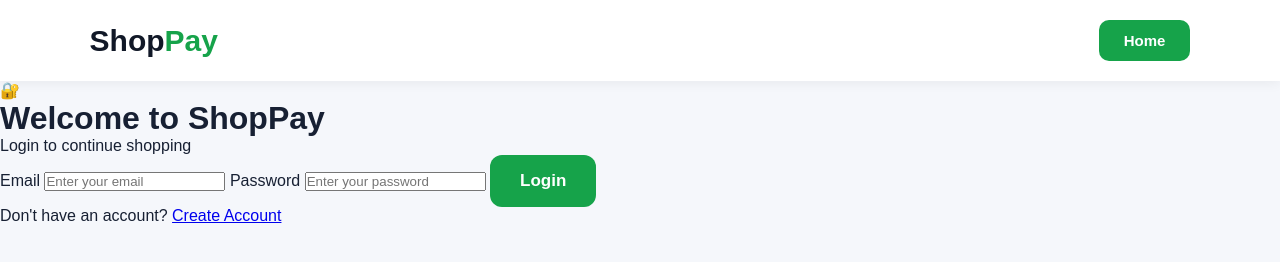
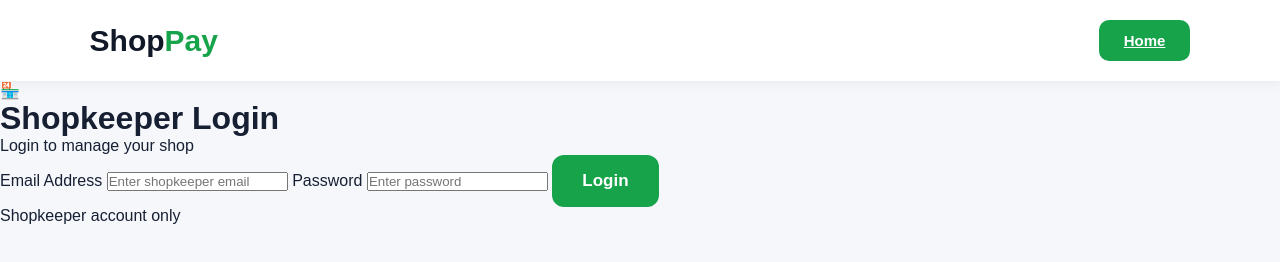
Before and after one commit to kavitadennis89-cloud/shopay, a plain HTML site: page login.html in a window 1280 px wide. Drawn offline with Linux system fonts and the light colour scheme.

Commit message:
Update login.html

```diff
--- a/login.html
+++ b/login.html
@@ -4,7 +4,7 @@
     <meta charset="UTF-8">
     <meta name="viewport" content="width=device-width, initial-scale=1.0">
 
-    <title>ShopPay - Login</title>
+    <title>ShopPay - Shopkeeper Login</title>
 
     <link rel="stylesheet" href="style.css">
 </head>
@@ -12,70 +12,91 @@
 <body>
 
     <header class="header">
-        <div class="logo">Shop<span>Pay</span></div>
 
-        <button class="login-btn" onclick="goHome()">
+        <div class="logo">
+            Shop<span>Pay</span>
+        </div>
+
+        <a href="index.html" class="login-btn">
             Home
-        </button>
+        </a>
+
     </header>
+
 
     <main class="login-page">
 
         <div class="login-box">
 
-            <div class="login-icon">🔐</div>
+            <div class="login-icon">
+                🏪
+            </div>
 
-            <h1>Welcome to ShopPay</h1>
+            <h1>Shopkeeper Login</h1>
 
-            <p>Login to continue shopping</p>
+            <p>
+                Login to manage your shop
+            </p>
+
 
             <form id="loginForm">
 
-                <label>Email</label>
+                <label for="email">
+                    Email Address
+                </label>
 
                 <input
                     type="email"
                     id="email"
-                    placeholder="Enter your email"
+                    placeholder="Enter shopkeeper email"
                     required
                 >
 
-                <label>Password</label>
+
+                <label for="password">
+                    Password
+                </label>
 
                 <input
                     type="password"
                     id="password"
-                    placeholder="Enter your password"
+                    placeholder="Enter password"
                     required
                 >
 
-                <button type="submit" class="start-btn">
+
+                <button
+                    type="submit"
+                    class="start-btn"
+                >
                     Login
                 </button>
 
             </form>
 
+
             <p class="signup-text">
-                Don't have an account?
-                <a href="#">Create Account</a>
+                Shopkeeper account only
             </p>
 
         </div>
 
     </main>
 
+
     <script>
-        function goHome() {
-            window.location.href = "index.html";
-        }
 
-        document.getElementById("loginForm").addEventListener("submit", function(event) {
-            event.preventDefault();
+        document
+            .getElementById("loginForm")
+            .addEventListener("submit", function(event) {
 
-            alert("Login system coming next 🔥");
+                event.preventDefault();
 
-        });
+                alert("Firebase login will be connected next 🔥");
+
+            });
+
     </script>
 
 </body>
-                  </html>
+</html>
```
